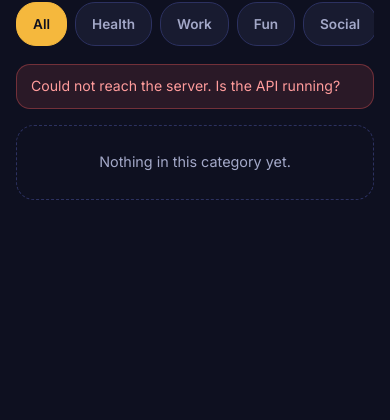
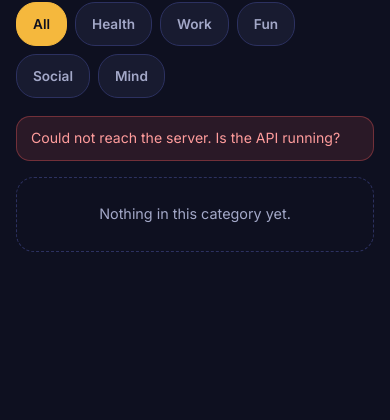
Before and after one commit to Sarovarks/LifeAcheivements, an ASP.NET Core app: page /achievements in a window 390 px wide. Shown: the part 81-501 px from the top of the page. Run offline with ASP.NET Core 8, Linux system fonts and the light colour scheme; the visitor is signed in with stand-in values (Sample User, id 1); data that the repository does not hold is empty; style sheets or scripts are compiled from the project's sources.

Commit message:
Wrap the category chips instead of scrolling them
Six categories do not fit on one phone row. The row scrolled sideways, so
Mind sat off-screen - selecting it turned a chip gold where nobody could see
it, and the filter looked like it had done nothing.

Wrapping puts every category on screen at once and removes the hidden-state
problem rather than papering over it with a scroll hint.

Co-Authored-By: Claude Opus 5 <noreply@anthropic.com>

```diff
--- a/src/LifeAchievements.Web/wwwroot/css/app.css
+++ b/src/LifeAchievements.Web/wwwroot/css/app.css
@@ -339,15 +339,15 @@ button:disabled { cursor: not-allowed; }
 
 /* --------------------------------------------------------------- chips -- */
 
+/* Six categories do not fit on one phone row. They used to scroll sideways, which hid the
+   last one entirely - so selecting "Mind" turned a chip gold off-screen where nobody could
+   see it. Wrapping shows every category at once and removes the hidden-state problem. */
 .chips {
     display: flex;
+    flex-wrap: wrap;
     gap: 8px;
-    overflow-x: auto;
     padding: 2px 0 4px;
-    scrollbar-width: none;
 }
-
-.chips::-webkit-scrollbar { display: none; }
 
 .chip {
     border-radius: var(--radius-pill);
```
